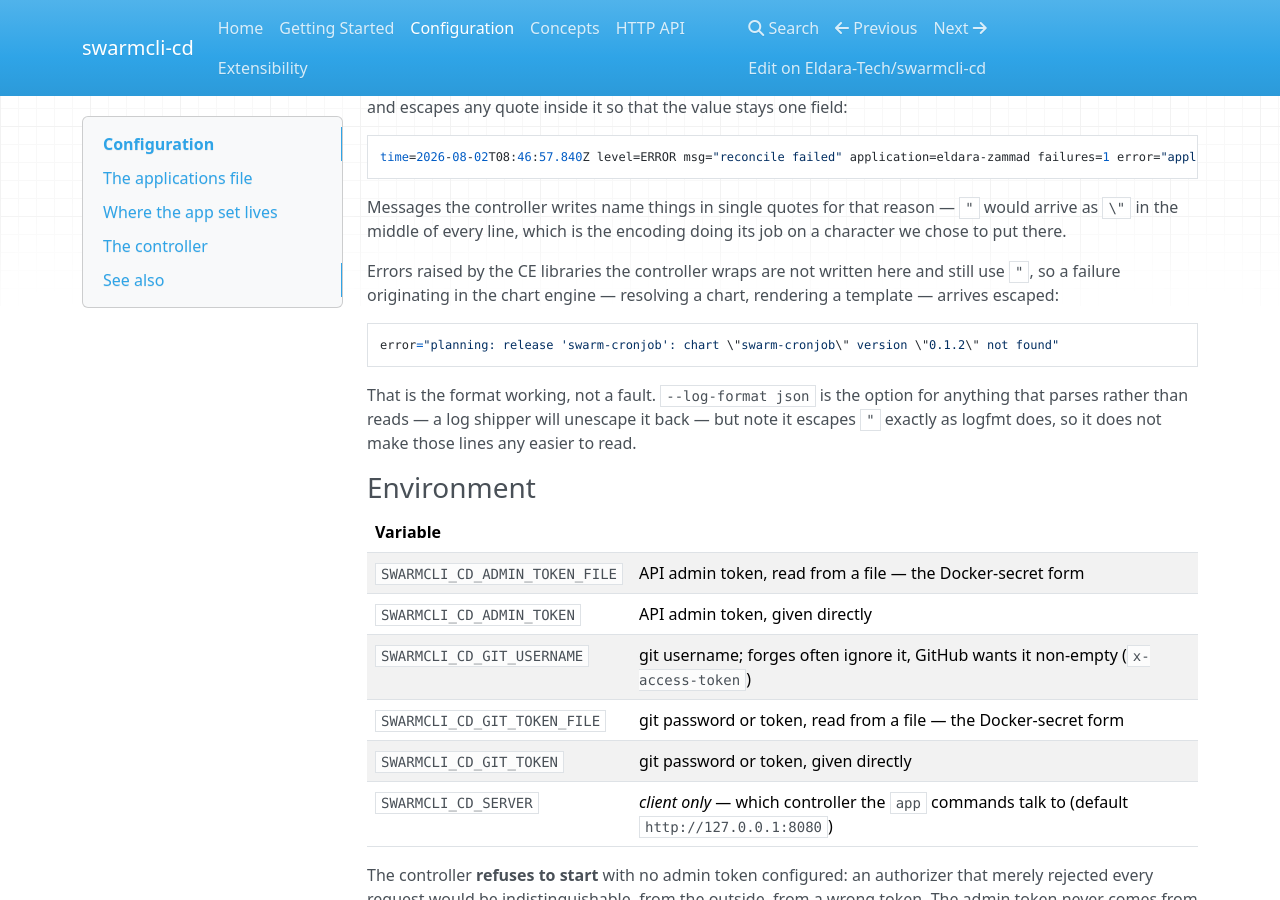
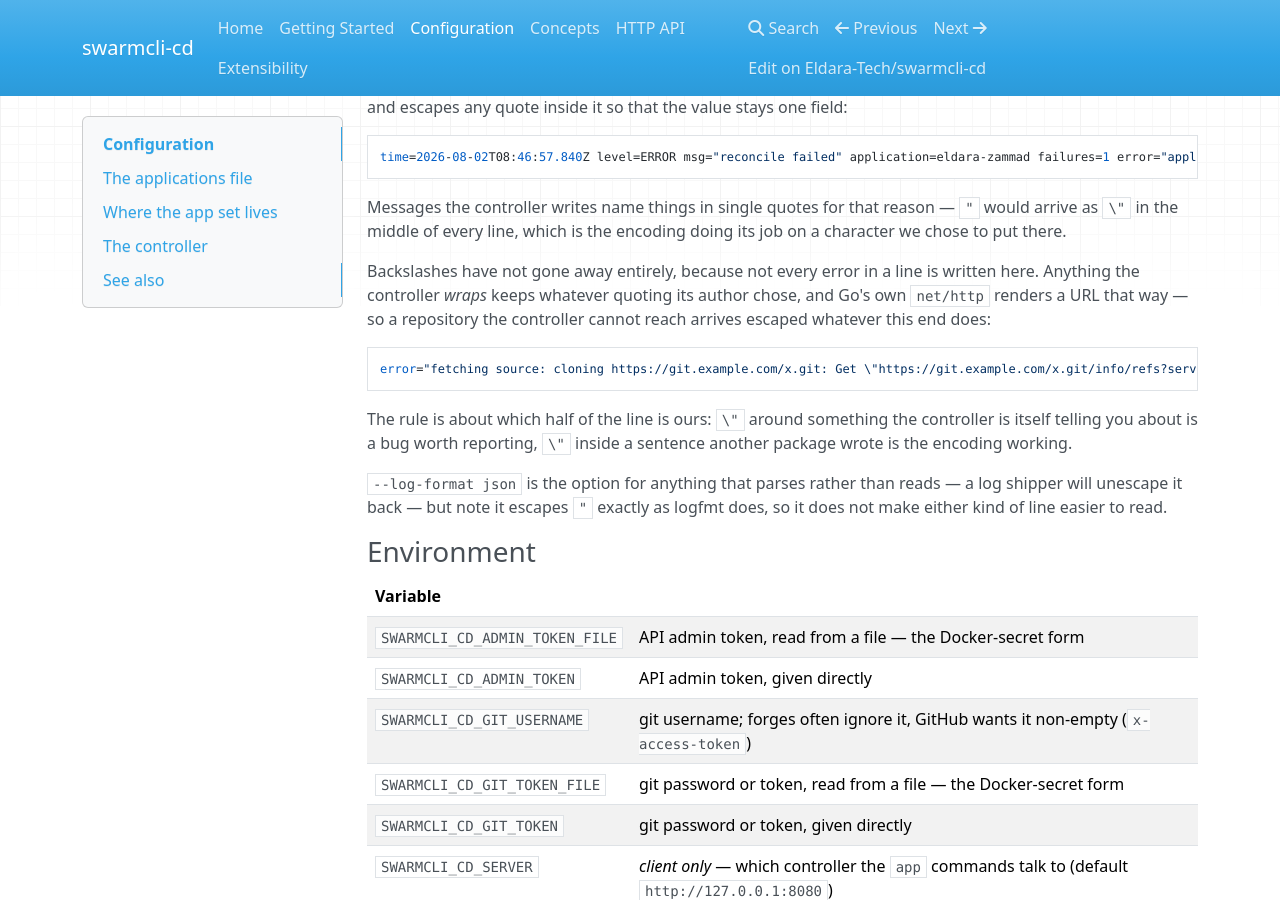
Before and after one commit to Eldara-Tech/swarmcli-cd, an MkDocs documentation site: the page built from docs/configuration.md, in a window 1280 px wide and 900 px high, scrolled down 25937 px. Built offline with MkDocs 1.6.1, drawn with Linux system fonts in a browser that asks for light colours; nearby versions of some CDN libraries.

Commit message:
docs: say which half of an escaped line is ours
Running the controller against an unreachable repository produces

    error="fetching source: cloning https://…: Get \"https://…/info/refs\":
    dial tcp: connect: connection refused"

which still has backslashes — from net/http, which renders a URL that way.
Wrapping keeps the author's quoting, so this change makes our half of a line
clean and can do nothing about the rest. The docs claimed CE was the only
remaining source; the standard library is another, and saying otherwise sets up
the next report of the same thing.

Co-Authored-By: Claude Opus 5 (1M context) <noreply@anthropic.com>

````diff
--- a/docs/configuration.md
+++ b/docs/configuration.md
@@ -1280,18 +1280,22 @@ Messages the controller writes name things in single quotes for that reason —
 `"` would arrive as `\"` in the middle of every line, which is the encoding
 doing its job on a character we chose to put there.
 
-Errors raised by the CE libraries the controller wraps are not written here and
-still use `"`, so a failure originating in the chart engine — resolving a chart,
-rendering a template — arrives escaped:
+Backslashes have not gone away entirely, because not every error in a line is
+written here. Anything the controller *wraps* keeps whatever quoting its author
+chose, and Go's own `net/http` renders a URL that way — so a repository the
+controller cannot reach arrives escaped whatever this end does:
 
 ```
-error="planning: release 'swarm-cronjob': chart \"swarm-cronjob\" version \"0.1.2\" not found"
+error="fetching source: cloning https://git.example.com/x.git: Get \"https://git.example.com/x.git/info/refs?service=git-upload-pack\": dial tcp: connect: connection refused"
 ```
 
-That is the format working, not a fault. `--log-format json` is the option for
-anything that parses rather than reads — a log shipper will unescape it back —
-but note it escapes `"` exactly as logfmt does, so it does not make those lines
-any easier to read.
+The rule is about which half of the line is ours: `\"` around something the
+controller is itself telling you about is a bug worth reporting, `\"` inside a
+sentence another package wrote is the encoding working.
+
+`--log-format json` is the option for anything that parses rather than reads — a
+log shipper will unescape it back — but note it escapes `"` exactly as logfmt
+does, so it does not make either kind of line easier to read.
 
 ### Environment
 
````
Also changed, not shown: CLAUDE.md (+6 -0 lines).
